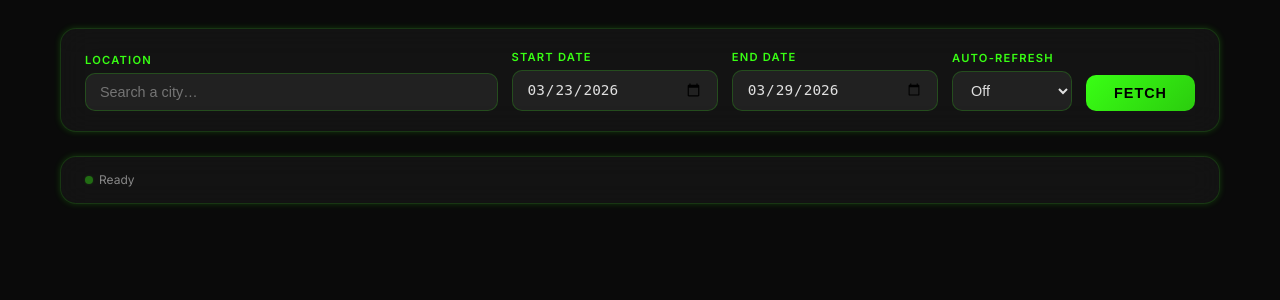
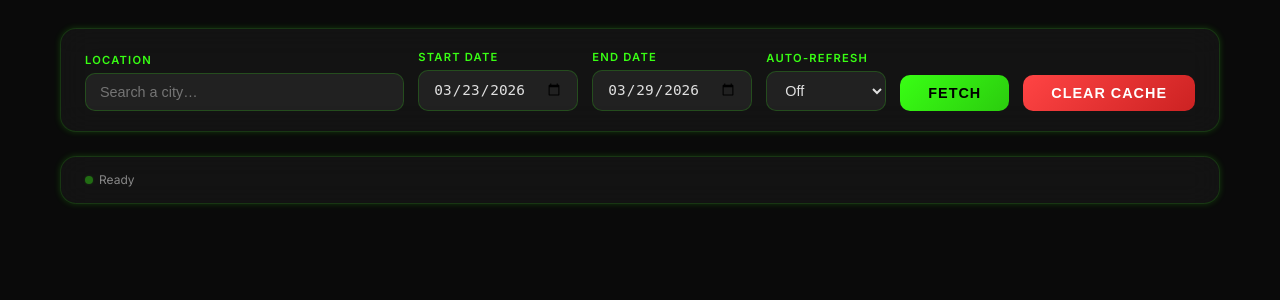
Before and after one commit to havedill/weather_trends, a Flask app: page / in a window 1280 px wide. Shown: the part 96-396 px from the top of the page. Run offline with Flask 3, Linux system fonts and the light colour scheme.

Commit message:
Add Clear Cache button to wipe cached weather snapshots
- DELETE /api/history endpoint resets the in-memory history and
  rewrites weather_history.json to empty
- Red 'Clear Cache' button in the controls bar triggers a confirm
  dialog before calling the endpoint, then hides the dashboard
  and updates the status bar
- btn-danger CSS class for the destructive-action button style

https://claude.ai/code/session_013wAn1MuqjxZNVup9peGipz

```diff
--- a/main.py
+++ b/main.py
@@ -87,6 +87,15 @@ def geocode():
         return jsonify(results)
     except Exception:
         return jsonify([])
+
+
+@app.route("/api/history", methods=["DELETE"])
+def clear_history():
+    """Delete all cached weather snapshots."""
+    global weather_history
+    weather_history = []
+    save_weather_history(weather_history)
+    return jsonify({"ok": True})
 
 
 @app.route("/api/forecast")
--- a/static/styles.css
+++ b/static/styles.css
@@ -134,6 +134,15 @@ header p {
 .btn:hover {
     box-shadow: 0 0 10px var(--neon-dim);
     transform: translateY(-1px);
+}
+
+.btn-danger {
+    background: linear-gradient(135deg, #ff4444, #cc2222);
+    color: #fff;
+}
+
+.btn-danger:hover {
+    box-shadow: 0 0 10px rgba(255, 68, 68, 0.4);
 }
 
 .btn:active {
--- a/templates/index.html
+++ b/templates/index.html
@@ -47,6 +47,7 @@
             </select>
         </div>
         <button class="btn" id="fetch-btn">Fetch</button>
+        <button class="btn btn-danger" id="clear-btn" title="Delete all cached snapshots for this location">Clear Cache</button>
     </div>
 
     <!-- ── Dashboard ── -->
@@ -101,6 +102,7 @@
     const endDateInput = document.getElementById('end-date');
     const refreshSelect = document.getElementById('refresh-interval');
     const fetchBtn = document.getElementById('fetch-btn');
+    const clearBtn = document.getElementById('clear-btn');
     const loader = document.getElementById('loader');
     const dashboard = document.getElementById('dashboard');
     const chartSection = document.getElementById('chart-section');
@@ -201,6 +203,20 @@
     document.addEventListener('click', function (e) {
         if (!e.target.closest('.location-wrapper')) {
             locationResults.classList.remove('visible');
+        }
+    });
+
+    // ── Clear Cache ──
+    clearBtn.addEventListener('click', async () => {
+        if (!confirm('Delete all cached snapshots? This will reset trend history for all locations.')) return;
+        clearBtn.disabled = true;
+        try {
+            await fetch('/api/history', { method: 'DELETE' });
+            statusText.innerHTML = '<span class="status-dot"></span>Cache cleared';
+            dashboard.style.display = 'none';
+            chartSection.style.display = 'none';
+        } finally {
+            clearBtn.disabled = false;
         }
     });
 
```
